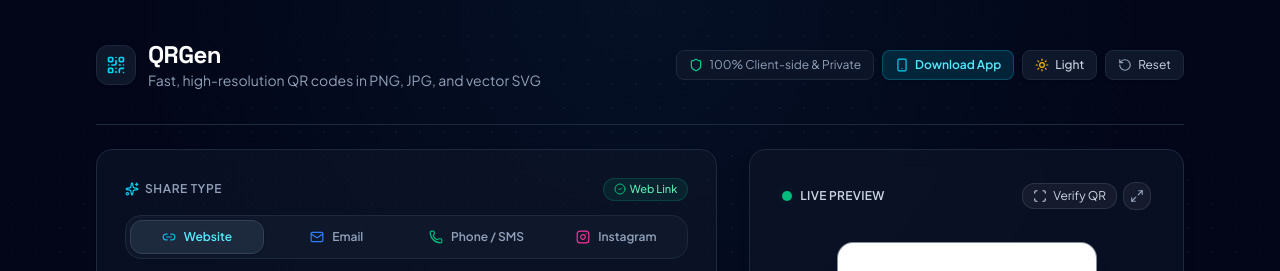
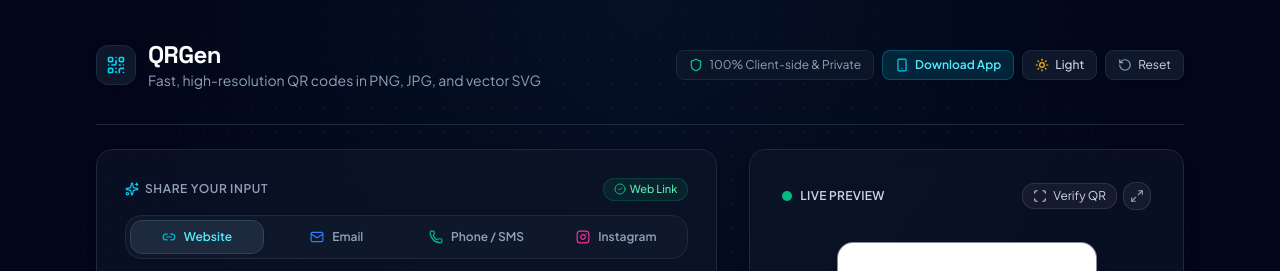
Before and after one commit to gauravratnu99/QRGen, a React (Vite) app: page / in a window 1280 px wide. Shown: the top 271 px of the page. Built offline with nearby package versions, Linux system fonts and the light colour scheme.

Commit message:
style: update UI label for input section
Rename "Share Type" to "Share Your Input" to improve clarity and user guidance in the URL input component.

```diff
--- a/src/components/UrlInputSection.tsx
+++ b/src/components/UrlInputSection.tsx
@@ -213,7 +213,7 @@
       <div className="flex items-center justify-between gap-2">
         <span className="text-xs font-semibold uppercase tracking-wider text-slate-500 dark:text-slate-400 flex items-center gap-1.5">
           <Sparkles className="w-3.5 h-3.5 text-cyan-500 dark:text-cyan-400" />
-          <span>Share Type</span>
+          <span>Share Your Input</span>
         </span>
 
         {url && (
```
